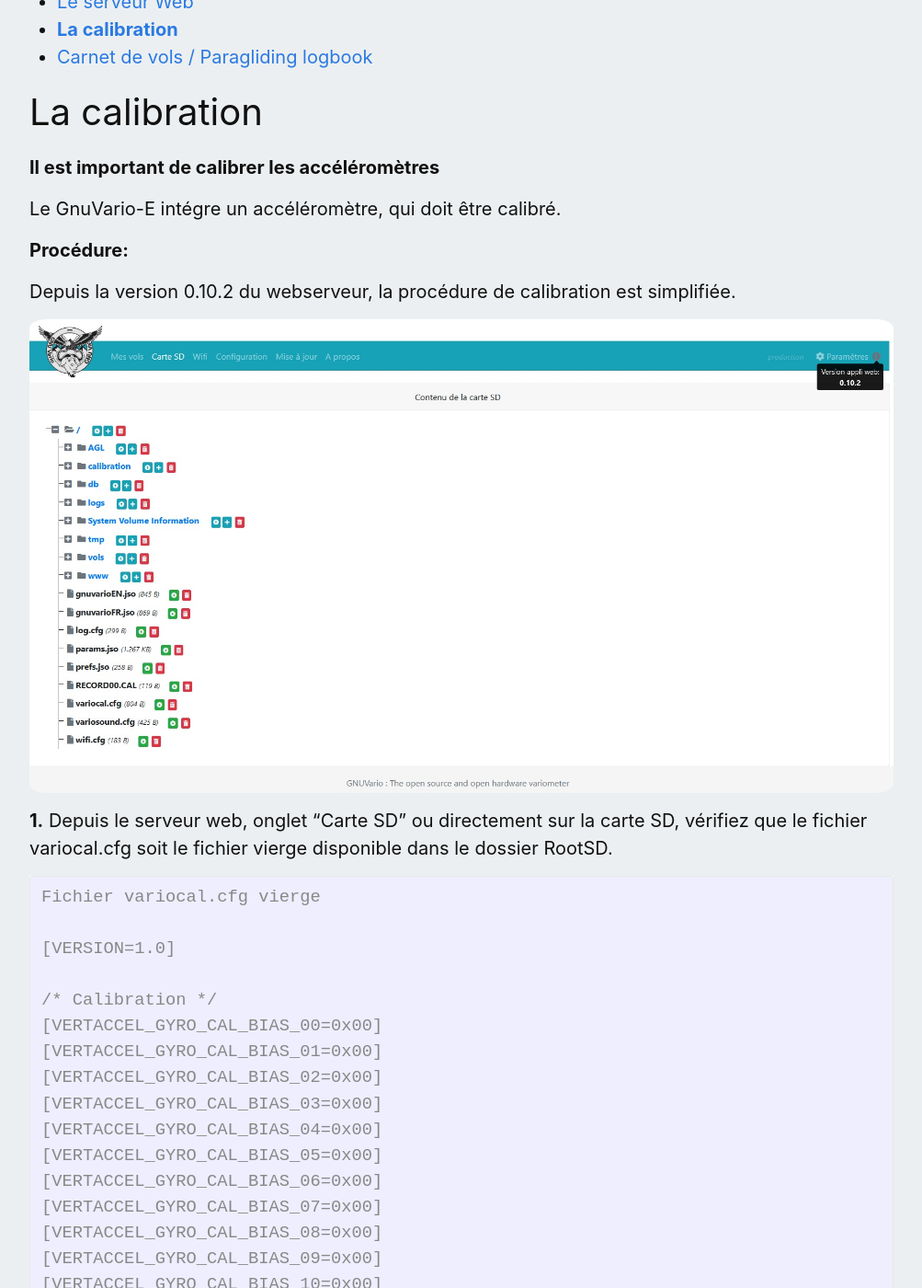
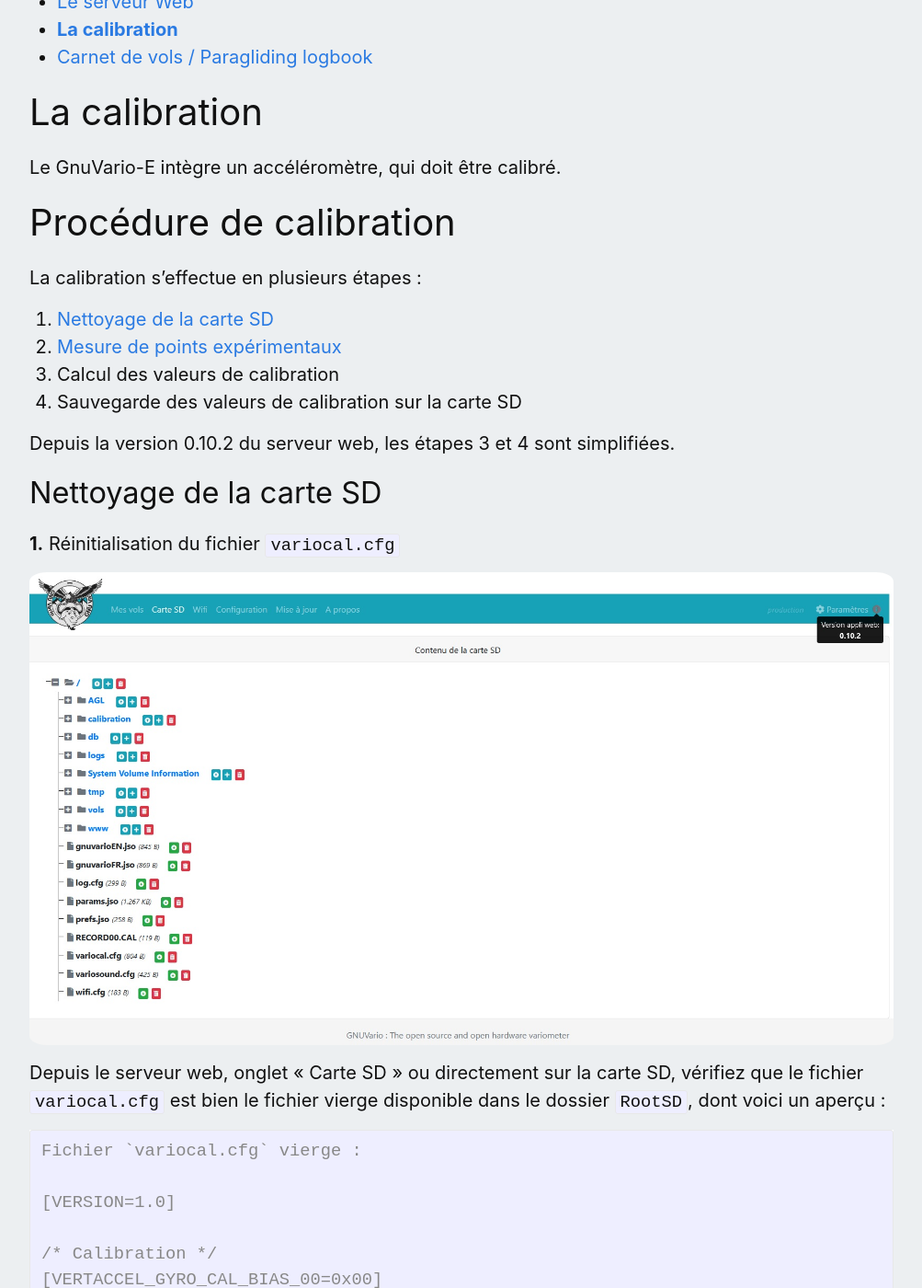
Before and after one commit to prunkdump/GNUVario-TTGO-T5-website, a Jekyll site: the page built from _manuel/Calibration.md, in a window 1280 px wide and 1400 px high, scrolled down 669 px. Shown: the whole window at 92% size, without its empty margins (138-1141 px from the left). Built offline with Jekyll 4.4.1, drawn with Linux system fonts in a browser that asks for light colours; some of the changed text lies outside the part shown.

Commit message:
V1.06v Modifications page manuel/calibration. Ajout page Actualités

````diff
--- a/_config.yml
+++ b/_config.yml
@@ -32,6 +32,7 @@ github_username:  prunkdump
 #github_username:  ratamuse
 
 collections:
+  - news
   - materiel
   - slicer
   - tutorials
@@ -43,6 +44,8 @@ collections:
   - download
   - language
 collections:
+  news:
+    output: true
   materiel:
     output: true
   logiciel:
@@ -64,6 +67,12 @@ collections:
   language:
     output: true
 defaults:
+  - scope:
+      path: ""
+      type: "news"
+    values:
+      layout: news
+      title: News
   - scope:
       path: ""
       type: "materiel"
--- a/_manuel/Calibration.md
+++ b/_manuel/Calibration.md
@@ -3,20 +3,33 @@ step: 6
 description: La calibration
 ---
 
-**Il est important de calibrer les accéléromètres**
 
-Le GnuVario-E intégre un accéléromètre, qui doit être calibré.
 
-**Procédure:**
 
-Depuis la version 0.10.2 du webserveur, la procédure de calibration est simplifiée.
+Le GnuVario-E intègre un accéléromètre, qui doit être calibré.
+
+## Procédure de calibration
+
+La calibration s’effectue en plusieurs étapes :
+1. [Nettoyage de la carte SD](#nettoyage-de-la-carte-sd)
+2. [Mesure de points expérimentaux](#mesures)
+3. Calcul des valeurs de calibration
+4. Sauvegarde des valeurs de calibration sur la carte SD
+
+Depuis la version 0.10.2 du serveur web, les étapes 3 et 4 sont simplifiées.
+
+### Nettoyage de la carte SD
+
+**1.** Réinitialisation du fichier `variocal.cfg`
 
 {% include manuelimg.md name="calibrationweb1.jpg" %}
 
-**1.** Depuis le serveur web, onglet "Carte SD" ou directement sur la carte SD, vérifiez que le fichier variocal.cfg soit le fichier vierge disponible dans le dossier RootSD.
+Depuis le serveur web, onglet « Carte SD » ou directement sur la carte
+SD, vérifiez que le fichier `variocal.cfg` est bien le fichier vierge disponible
+dans le dossier `RootSD`, dont voici un aperçu :
 
 {% highlight shell_session %}
-Fichier variocal.cfg vierge
+Fichier `variocal.cfg` vierge :
 
 [VERSION=1.0]
 
@@ -46,85 +59,111 @@ Fichier variocal.cfg vierge
 
 {% endhighlight %}
 
+**2.** Effacez le fichier `RECORD00.CAL` s’il est présent.
 
-**2.** Effacez le fichier "RECORD00.CAL si il est présent.
+### Mesures
 
-**3.** Redémarrez le vario puis effectuez la manipulation de calibration:
+Redémarrez le vario puis effectuez la manipulation de calibration :
 
-Passez en mode calibration en appuyant sur le bouton droit au démarrage (au moment de l'écran d'init).
-Vous avez quelques secondes pour placer le vario à plat et appuyer sur le bouton central.
+Passez en mode calibration en appuyant sur le bouton droit au démarrage (au
+moment de l’écran d’init). Vous avez quelques secondes pour placer le vario à
+plat et appuyer sur le bouton central.
 
-Pour être optimal, la calibration ne doit pas se faire sur un axe nord/sud. Si vous savez ou est le nord, essayez de décaler de 45° le vario par rapport au nord (quand il est a plat sur la table)
+Pour être optimale, la calibration ne doit pas se faire sur un axe nord/sud. Si
+vous savez où est le nord, essayez de décaler le vario de 45° par rapport au
+nord (quand il est à plat sur la table).
 
-**Attendez les 3 bips** puis commencez à faire pivoter le vario dans toutes les directions en vous aidant d'un support (carton, livre) afin de le stabiliser sur sa tranche.
-Vous devez faire environ 5 à 6 déplacements par face en attendant le bip entre chaque déplacement
-Plus vous ferez de mesures, plus la calibration sera précise.
-**ATTENTION il est indispensable de n'oublier aucune face**
+**Attendez les 3 bips**, puis commencez à faire pivoter le vario dans toutes les
+directions en vous aidant d’un support (carton, livre) afin de le stabiliser sur
+sa tranche. Vous devez faire environ 5 à 6 déplacements par face en attendant le
+bip entre chaque déplacement. Plus vous ferez de mesures, plus la calibration
+sera précise. **ATTENTION il est indispensable de n’oublier aucune face.**
 
-A la fin, appuyez sur le bouton gauche du vario pendant au moins deux secondes pour terminer la calibration. Le vario redémarre.
+À la fin, appuyez sur le bouton gauche du vario pendant au moins deux secondes
+pour terminer la calibration. Le vario redémarre.
 
-<iframe width="560" height="315" src="https://www.youtube.com/embed/6yxoZcxxzVY" frameborder="0" allow="autoplay; encrypted-media" allowfullscreen></iframe>
+<iframe width="560" height="315" src="https://www.youtube.com/embed/6yxoZcxxzVY"
+frameborder="0" allow="autoplay; encrypted-media" allowfullscreen></iframe>
 
+### Calcul et sauvegarde des valeurs de calibration
 
-
-
-**4.** Retournez sur le serveur web puis allez sur l'onglet "Configuration", puis "CALIBRATION"
+Retournez sur le serveur web puis allez sur l’onglet « Configuration », puis
+« CALIBRATION »
 
 {% include manuelimg.md name="calibrationweb3.jpg" %}
 
-Appuyez sur "Lancer la génération du fichier de calibration". Le fichier RECORD00.CAL créé pendant la phase de calibration est envoyé sur un serveur distant qui calcule les bonnes valeurs et met à jour le fichier Variocal.cfg.
+Appuyez sur « Lancer la génération du fichier de calibration ». Le fichier
+`RECORD00.CAL` créé pendant la phase de calibration est envoyé sur un serveur
+distant qui calcule les bonnes valeurs et met à jour le fichier `variocal.cfg`.
 
-Si le message "Calcul du fichier de calibration OK apparait, c'est que tout s'est bien passé. Votre vario est calibré.
+Si le message « Calcul du fichier de calibration OK » apparait, c’est que tout
+s’est bien passé. Votre vario est calibré.
 
 {% include manuelimg.md name="calibrationweb2.jpg" %}
 
 
-**Si la procédure semi-automatique ci-dessus ne fonctionne pas, vous pouvez calculer les valeurs de calibration avec un script python.**
+## Calcul des valeurs de calibration à l’aide du script Python
 
+**Si la procédure semi-automatique [décrite
+ci-dessus](#calcul-et-sauvegarde-des-valeurs-de-calibration) ne fonctionne
+pas**, vous pouvez calculer les valeurs de calibration avec un script python,
+après avoir effectué [le nettoyage de la carte SD](#nettoyage-de-la-carte-sd) et
+la [mesure de points expérimentaux](#mesures).
 
-**1.** Sous Windows, installez le programme [Python](https://www.python.org/downloads/) . Assurez-vous de cocher l'option **add Python x.x to PATH**.
+### Instructions pour les utilisateurs de Windows
+
+**1.** Installez le programme [Python](https://www.python.org/downloads/).
+Assurez-vous de cocher l’option **add Python x.x to PATH**.
 
 {% include manuelimg.md name="python6.jpg" %}
 
-**2.** Copiez sur votre bureau le dossier "calibration" se trouvant dans le dossier RootSD.
+**2.** Copiez sur votre bureau le dossier « calibration » se trouvant dans le
+dossier `RootSD`.
 
-**3.** Lancer IDLE python, dans l’IDLE : File>Open et ouvrir le fichier get-pip.py qui se trouve dans le dossier/ calibration/Installation
+**3.** Lancer IDLE python, dans l’IDLE : File>Open et ouvrir le fichier
+`get-pip.py` qui se trouve dans le dossier `calibration/Installation`.
 
-Appuyez sur F5 une fois le fichier ouvert pour exécuter le programme get-pip.py
+Appuyez sur `F5` une fois le fichier ouvert pour exécuter le programme
+`get-pip.py`.
 
 {% include manuelimg.md name="python1.jpg" %}
 
 **4.** Une fois l’exécution terminée, ouvrez une invite de commande Windows.
 
-Copiez et exécutez la commande suivante : "python -m pip install --user numpy scipy matplotlib ipython jupyter pandas sympy nose"
+Copiez et exécutez la commande suivante : `python -m pip install --user numpy
+scipy matplotlib ipython jupyter pandas sympy nose`
 
 {% include manuelimg.md name="python2.jpg" %}
 
 Redémarrez l’ordinateur une fois la commande exécutée et terminée.
 
-**5.** Suivez les étapes de calibration **1. 2. & 3.** de la calibration via le serveur web ci-dessus pour effectuer la calibration du vario.
+**5.** Supprimez le fichier `RECORD00.CAL` déjà présent dans le dossier
+`calibration` qui est sur votre bureau
 
-**6.** Supprimez le fichier “RECORD00.CAL” déjà présent dans le dossier “calibration” qui est sur votre bureau
+**6.** Copiez le fichier `RECORD00.CAL` qui a été généré sur la carte SD dans le
+dossier `calibration` qui est sur votre bureau
 
-**7.** Copiez le fichier “RECORD00.CAL” de la carte SD dans le dossier “calibration” qui est sur votre bureau
-
-
-**8.** Lancez IDLE python, dans l’IDLE : File>Open et ouvrir le fichier calibrate.py qui se trouve dans le dossier  « calibration » qui est sur votre bureau
+**7.** Lancez IDLE python, dans l’IDLE : File>Open et ouvrir le fichier
+`calibrate.py` qui se trouve dans le dossier `calibration` qui est sur votre
+bureau
 
 {% include manuelimg.md name="python3.jpg" %}
 
-**9.** Appuyez sur F5 pour lancer le programme
+**8.** Appuyez sur `F5` pour lancer le programme
 
 {% include manuelimg.md name="python4.jpg" %}
 
-**10.** Vous pouvez également écrire directement la commande python calibrate.py sur une invite de commande windows à l'adresse de votre dossier calibration:
+**9.** Vous pouvez également écrire directement la commande `python
+calibrate.py` sur une invite de commande windows, après avoir changé de
+répertoire (commande `cd`) pour vous placer dans le dossier `calibration` :
 
 {% include manuelimg.md name="python5.jpg" %}
 
-**11.** A la fin de l’exécution du programme, copiez l’ensemble des paramètres de la calibration dans le fichier variocal.cfg présent sur la carte SD.
+**10.** À la fin de l’exécution du programme, copiez l’ensemble des paramètres
+de la calibration dans le fichier `variocal.cfg` présent sur la carte SD.
 
 {% highlight shell_session %}
-Fichier variocal.cfg
+Exemple de fichier `variocal.cfg` mis à jour avec des valeurs de calibration :
 
 [VERSION=1.0]
 
@@ -151,8 +190,83 @@ Fichier variocal.cfg
 [VERTACCEL_MAG_CAL_PROJ_SCALE= -3553 ]
 [VERTACCEL_ACCEL_CAL_BIAS_MULTIPLIER= 8 ]
 [VERTACCEL_MAG_CAL_BIAS_MULTIPLIER= 6 ]
-
 {% endhighlight %}
 
 
-**12.** Replacer la carte SD dans votre variomètre. Il est maintenant calibré.
+**11.** Replacer la carte SD dans votre variomètre. Il est maintenant calibré.
+
+### Instructions pour les utilisateurs de Linux
+
+1. Ouvrir un terminal de commande
+
+1. Créer un répertoire temporaire, dans lequel effectuer la calibration (dans
+   l’exemple ci-dessous, il s’appelle `demo`), puis déplacez vous dans ce nouveau répertoire.
+
+   ```bash
+   mkdir demo
+   cd demo
+   ```
+
+1. Copiez le dossier `calibration` de `RootSD` dans le dossier `demo`, puis
+   déplacez vous dans ce nouveau répertoire.
+
+   Si vous avez le logiciel `git`, une manière de procéder peu élégante,
+   consiste à cloner le [dépôt
+   logiciel](https://github.com/prunkdump/GNUVario-TTGO-T5.git) depuis Github,
+   puis à y récupérer le dossier :
+   ```bash
+   git clone https://github.com/prunkdump/GNUVario-TTGO-T5.git
+   cp -r "./GNUVario-TTGO-T5/Sources/RootSd/Pour v0.8b6/RootSD/calibration" .
+   cd calibration
+   ```
+
+1. Comme il n’est pas très propre, autant faire un peu de nettoyage avant de commencer.
+
+   ```bash
+   rm -rf *.pyc *.old __pycache__
+   ```
+
+1. Copiez les mesures effectuées [précédemment](#mesures) — c’est-à-dire le
+fichier `RECORD00.CAL` qui a été généré sur la carte SD — dans le dossier
+`calibration`
+
+1. Mise à jour de `pip`, et récupération de `pipenv` (qui va permettre de tout
+   faire dans un environnement virtuel avec la bonne version de Python, puis de
+   l’effacer après coup, de manière à ne pas polluer votre ordinateur)
+
+   ```bash
+   python -m pip install --upgrade pip
+   python -m pip install pipenv
+   ```
+
+1. Création puis lancement de l’environnement virtuel
+
+   ```bash
+   python -m pipenv --python 3.7
+   python -m pipenv shell
+   ```
+
+1. Installation des librairies requises dans l’environnement
+
+   ```bash
+   python -m pip install numpy scipy matplotlib ipython jupyter pandas sympy nose
+   ```
+
+1. Calibration
+
+   ```bash
+   python calibrate.py
+   ```
+
+   Recopiez les valeurs générées dans un fichier `variocal.cfg` (voir plus haut
+   l’exemple de fichier `variocal.cfg` mis à jour avec des valeurs de
+   calibration)
+
+1. Sortie de l’environnement virtuel, puis suppression de l’environnement virtuel et du dossier temporaire de travail
+   ```bash
+   exit
+   pip -m pipenv --rm
+   cd ..
+   cd ..
+   rm -rf demo
+   ```
````
Also changed, not shown: 0-News.md (added, +15 -0 lines), _manuel/flashusb.md (+4 -4 lines), _manuel/page_web.md (+1 -1 lines), index.md (+2 -1 lines), assets/manuel_img/GNUVarioEN.png, assets/manuel_img/python5.jpg.
